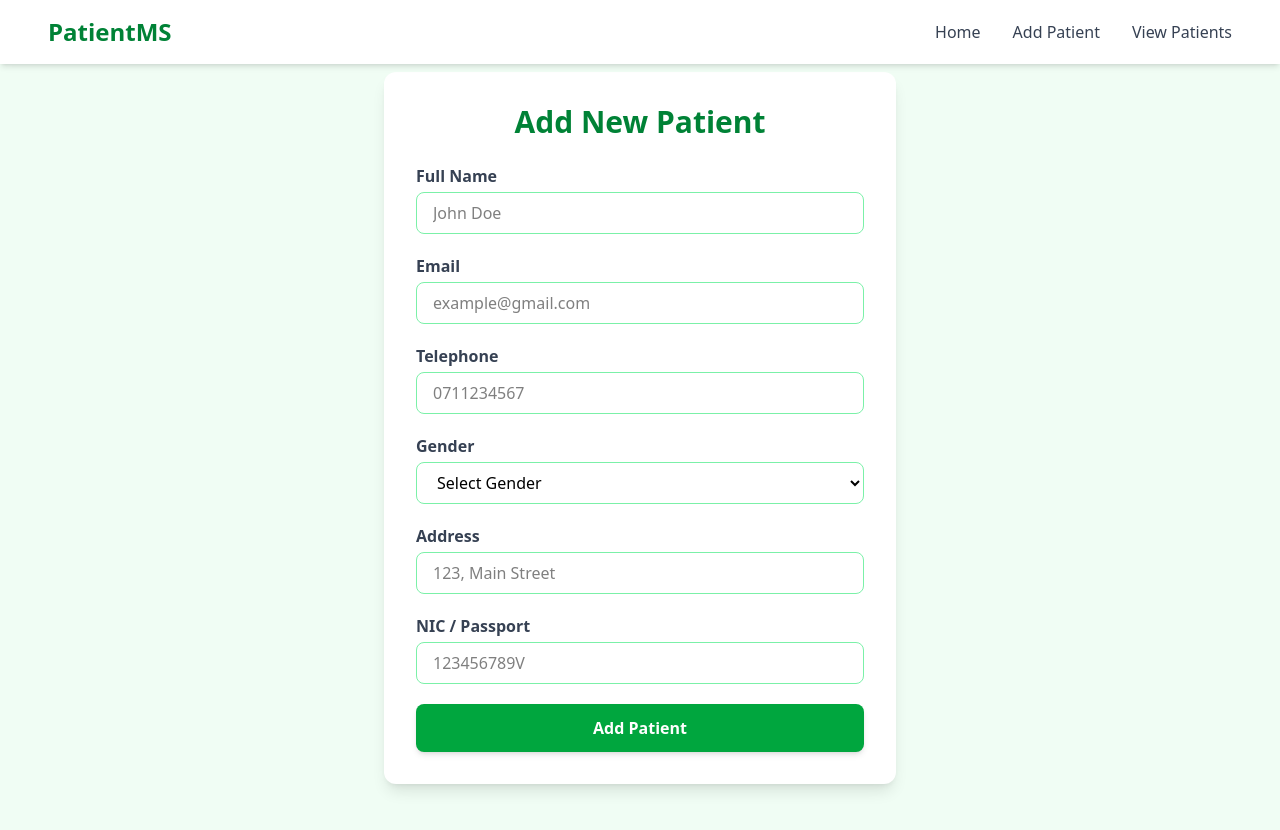
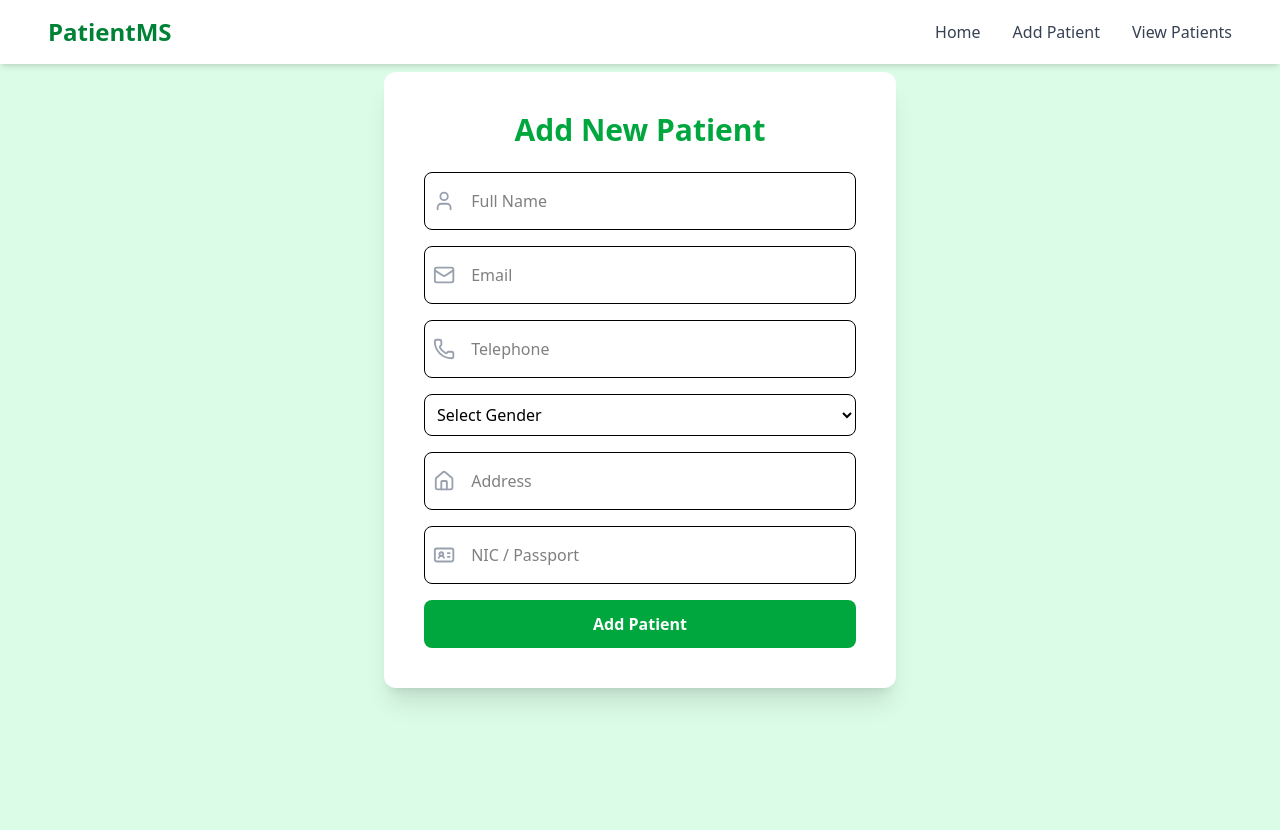
Before and after one commit to Thenujana/-Patient-Management-System-Frontend, a React (Vite) app: page /add-patient in a window 1280 px wide. Shown: the top 830 px of the page. Built offline with nearby package versions, Linux system fonts and the light colour scheme.

Commit message:
search function and hero section changes

```diff
--- a/package.json
+++ b/package.json
@@ -12,6 +12,7 @@
   "dependencies": {
     "@tailwindcss/vite": "^4.1.17",
     "axios": "^1.13.2",
+    "lucide-react": "^0.554.0",
     "react": "^19.2.0",
     "react-dom": "^19.2.0",
     "react-router-dom": "^7.9.6",
--- a/src/components/Navbar.tsx
+++ b/src/components/Navbar.tsx
@@ -81,7 +81,7 @@ const Navbar = () => {
           <Link
             to="/"
             onClick={() => setIsOpen(false)}
-            className="text-gray-700 hover:text-green-700 font-medium transition-colors duration-300"
+            className="text-gray-700 hover:text-green-700 font-medium transition-colors duration-300 "
           >
             Home
           </Link>
--- a/src/pages/AddPatient.tsx
+++ b/src/pages/AddPatient.tsx
@@ -1,41 +1,30 @@
 import React, { useState } from "react";
 import PatientService from "../services/patientService";
 import type { Patient } from "../services/patientService";
+import { User, Mail, Phone, Home, IdCard } from "lucide-react";
 import Navbar from "../components/Navbar";
 
-const AddPatients: React.FC = () => {
+const AddPatients7: React.FC = () => {
   const [patient, setPatient] = useState<Patient>({
-    fullName: "",
-    email: "",
-    telephone: "",
-    gender: "",
-    address: "",
-    nic: "",
+    fullName: "", email: "", telephone: "", gender: "", address: "", nic: "",
   });
-
   const [errors, setErrors] = useState<Partial<Record<keyof Patient, string>>>({});
   const [message, setMessage] = useState<string>("");
 
   const handleChange = (e: React.ChangeEvent<HTMLInputElement | HTMLSelectElement>) => {
     const { name, value } = e.target;
-    setPatient((prev) => ({ ...prev, [name]: value }));
-    setErrors((prev) => ({ ...prev, [name]: "" }));
+    setPatient(prev => ({ ...prev, [name]: value }));
+    setErrors(prev => ({ ...prev, [name]: "" }));
   };
 
   const validate = (): boolean => {
     const newErrors: Partial<Record<keyof Patient, string>> = {};
-
     if (!patient.fullName.trim()) newErrors.fullName = "Full Name is required";
     if (!patient.email.trim()) newErrors.email = "Email is required";
-    else if (!/^[^\s@]+@[^\s@]+\.[^\s@]+$/.test(patient.email))
-      newErrors.email = "Enter a valid email address";
-
+    else if (!/^[^\s@]+@[^\s@]+\.[^\s@]+$/.test(patient.email)) newErrors.email = "Enter a valid email";
     if (!patient.telephone.trim()) newErrors.telephone = "Telephone number is required";
-    else if (!/^\d{10}$/.test(patient.telephone))
-      newErrors.telephone = "Telephone must be exactly 10 digits";
-
+    else if (!/^\d{10}$/.test(patient.telephone)) newErrors.telephone = "Telephone must be 10 digits";
     if (!patient.gender) newErrors.gender = "Please select a gender";
-
     setErrors(newErrors);
     return Object.keys(newErrors).length === 0;
   };
@@ -43,9 +32,7 @@ const AddPatients: React.FC = () => {
   const handleSubmit = (e: React.FormEvent) => {
     e.preventDefault();
     setMessage("");
-
     if (!validate()) return;
-
     PatientService.addPatient(patient)
       .then(() => {
         setMessage("Patient added successfully!");
@@ -54,125 +41,96 @@ const AddPatients: React.FC = () => {
       })
       .catch((err) => {
         console.error(err.response?.data || err.message);
-        setMessage("Failed to add patient. Please check your input.");
+        setMessage("Failed to add patient.");
       });
   };
 
   return (
-    <div className="min-h-screen bg-green-50">
+    <div className="min-h-screen bg-green-100">
       <Navbar />
-      <div className="flex items-center justify-center p-6 mt-12">
-        <div className="w-full max-w-lg bg-white shadow-lg rounded-xl p-8">
-          <h2 className="text-3xl font-bold mb-6 text-green-700 text-center">Add New Patient</h2>
+      <div className="flex justify-center items-center mt-12 p-6">
+        <div className="bg-white shadow-xl rounded-xl p-10 w-full max-w-lg">
+          <h2 className="text-3xl font-bold text-green-600 mb-6 text-center">Add New Patient</h2>
+          {message && <p className={`text-center ${message.includes("successfully") ? "text-green-600" : "text-red-500"} mb-4`}>{message}</p>}
+          <form className="space-y-4" onSubmit={handleSubmit}>
 
-          {message && (
-            <p
-              className={`mb-4 text-center font-medium ${
-                message.includes("successfully") ? "text-green-600" : "text-red-500"
-              }`}
-            >
-              {message}
-            </p>
-          )}
-
-          <form onSubmit={handleSubmit} className="space-y-5">
-
-            <div>
-              <label className="block mb-1 font-semibold text-gray-700">Full Name</label>
+            <div className="flex items-center border rounded-lg p-2">
+              <User className="text-gray-400 mr-2" />
               <input
                 type="text"
                 name="fullName"
                 value={patient.fullName}
                 onChange={handleChange}
-                placeholder="John Doe"
-                className={`w-full border px-4 py-2 rounded-lg focus:outline-none ${
-                  errors.fullName ? "border-red-500 focus:ring-red-400" : "border-green-300 focus:ring-green-400"
-                }`}
+                placeholder="Full Name"
+                className="w-full outline-none px-2 py-2"
               />
-              {errors.fullName && <p className="text-red-500 text-sm mt-1">{errors.fullName}</p>}
             </div>
+            {errors.fullName && <p className="text-red-500 text-sm">{errors.fullName}</p>}
 
-            <div>
-              <label className="block mb-1 font-semibold text-gray-700">Email</label>
+            <div className="flex items-center border rounded-lg p-2">
+              <Mail className="text-gray-400 mr-2" />
               <input
                 type="email"
                 name="email"
                 value={patient.email}
                 onChange={handleChange}
-                placeholder="example@gmail.com"
-                className={`w-full border px-4 py-2 rounded-lg focus:outline-none ${
-                  errors.email ? "border-red-500 focus:ring-red-400" : "border-green-300 focus:ring-green-400"
-                }`}
+                placeholder="Email"
+                className="w-full outline-none px-2 py-2"
               />
-              {errors.email && <p className="text-red-500 text-sm mt-1">{errors.email}</p>}
             </div>
+            {errors.email && <p className="text-red-500 text-sm">{errors.email}</p>}
 
-
-            <div>
-              <label className="block mb-1 font-semibold text-gray-700">Telephone</label>
+            <div className="flex items-center border rounded-lg p-2">
+              <Phone className="text-gray-400 mr-2" />
               <input
                 type="text"
                 name="telephone"
                 value={patient.telephone}
                 onChange={handleChange}
-                maxLength={10}
-                placeholder="0711234567"
-                className={`w-full border px-4 py-2 rounded-lg focus:outline-none ${
-                  errors.telephone ? "border-red-500 focus:ring-red-400" : "border-green-300 focus:ring-green-400"
-                }`}
+                placeholder="Telephone"
+                className="w-full outline-none px-2 py-2"
               />
-              {errors.telephone && <p className="text-red-500 text-sm mt-1">{errors.telephone}</p>}
             </div>
+            {errors.telephone && <p className="text-red-500 text-sm">{errors.telephone}</p>}
 
-
-            <div>
-              <label className="block mb-1 font-semibold text-gray-700">Gender</label>
             <select
               name="gender"
               value={patient.gender}
               onChange={handleChange}
-                className={`w-full border px-4 py-2 rounded-lg focus:outline-none ${
-                  errors.gender ? "border-red-500 focus:ring-red-400" : "border-green-300 focus:ring-green-400"
-                }`}
+              className="w-full border rounded-lg p-2 outline-none"
             >
               <option value="">Select Gender</option>
               <option value="Male">Male</option>
               <option value="Female">Female</option>
               <option value="Other">Other</option>
             </select>
-              {errors.gender && <p className="text-red-500 text-sm mt-1">{errors.gender}</p>}
-            </div>
+            {errors.gender && <p className="text-red-500 text-sm">{errors.gender}</p>}
 
-            <div>
-              <label className="block mb-1 font-semibold text-gray-700">Address</label>
+            <div className="flex items-center border rounded-lg p-2">
+              <Home className="text-gray-400 mr-2" />
               <input
                 type="text"
                 name="address"
                 value={patient.address}
                 onChange={handleChange}
-                placeholder="123, Main Street"
-                className="w-full border border-green-300 px-4 py-2 rounded-lg focus:outline-none focus:ring-2 focus:ring-green-400"
+                placeholder="Address"
+                className="w-full outline-none px-2 py-2"
               />
             </div>
 
-
-            <div>
-              <label className="block mb-1 font-semibold text-gray-700">NIC / Passport</label>
+            <div className="flex items-center border rounded-lg p-2">
+              <IdCard className="text-gray-400 mr-2" />
               <input
                 type="text"
                 name="nic"
                 value={patient.nic}
                 onChange={handleChange}
-                placeholder="123456789V"
-                className="w-full border border-green-300 px-4 py-2 rounded-lg focus:outline-none focus:ring-2 focus:ring-green-400"
+                placeholder="NIC / Passport"
+                className="w-full outline-none px-2 py-2"
               />
             </div>
 
-
-            <button
-              type="submit"
-              className="w-full bg-green-600 hover:bg-green-700 text-white font-bold py-3 rounded-lg transition-all shadow-md hover:shadow-lg"
-            >
+            <button type="submit" className="w-full py-3 bg-green-600 hover:bg-green-800 text-white font-bold rounded-lg transition">
               Add Patient
             </button>
           </form>
@@ -182,4 +140,4 @@ const AddPatients: React.FC = () => {
   );
 };
 
-export default AddPatients;
+export default AddPatients7;
--- a/src/pages/Patients.tsx
+++ b/src/pages/Patients.tsx
@@ -4,12 +4,14 @@ import PatientService from "../services/patientService";
 
 import Swal from "sweetalert2";
 import Navbar from "../components/Navbar";
+import Search from "../components/Search";
 
 const Patients: React.FC = () => {
   const [patients, setPatients] = useState<Patient[]>([]);
   const [loading, setLoading] = useState(true);
   const [editingId, setEditingId] = useState<number | null>(null);
   const [editedPatient, setEditedPatient] = useState<Patient | null>(null);
+  const [searchQuery, setSearchQuery] = useState("");
 
   useEffect(() => fetchPatients(), []);
 
@@ -68,10 +70,29 @@ const Patients: React.FC = () => {
     });
   };
 
+
+  const highlightMatch = (text: string) => {
+    if (!searchQuery.trim()) return text;
+
+    const regex = new RegExp(`(${searchQuery})`, "gi");
+    return text.replace(
+      regex,
+      (match) => `<span class="bg-yellow-300 font-semibold rounded px-1">${match}</span>`
+    );
+  };
+
+//filtering by query
+  const filteredPatients = patients.filter((p) =>
+    p.fullName.toLowerCase().includes(searchQuery.toLowerCase()) ||
+    p.email.toLowerCase().includes(searchQuery.toLowerCase())
+  );
+
+
   const renderCell = (field: keyof Patient, patient: Patient) => {
     const isEditing = editingId === patient.id;
-    return isEditing ? (
-      field === "gender" ? (
+
+    if (isEditing) {
+      return field === "gender" ? (
         <select
           name="gender"
           value={editedPatient?.gender || ""}
@@ -90,10 +111,22 @@ const Patients: React.FC = () => {
           onChange={handleChange}
           className="border px-2 py-1 rounded w-full"
         />
-      )
-    ) : (
-      patient[field] || "-"
       );
+    }
+
+    const value = patient[field];
+
+    if (typeof value === "string") {
+      return (
+        <span
+          dangerouslySetInnerHTML={{
+            __html: highlightMatch(value),
+          }}
+        />
+      );
+    }
+
+    return value;
   };
 
   if (loading) return <p className="text-center text-green-600 mt-10">Loading...</p>;
@@ -101,14 +134,20 @@ const Patients: React.FC = () => {
   return (
     <div className="min-h-screen bg-green-50 p-6 mt-8">
       <Navbar />
+
+
+      <Search searchQuery={searchQuery} setSearchQuery={setSearchQuery} />
+
       <div className="max-w-7xl mx-auto bg-white shadow-lg rounded-xl p-6">
-        <h1 className="text-3xl font-bold text-green-700 mb-6 text-center">Patients List</h1>
+        <h1 className="text-3xl font-bold text-green-700 mb-6 text-center">
+          Patients List
+        </h1>
 
         <div className="overflow-x-auto">
           <table className="min-w-full table-auto border-collapse shadow-sm rounded-lg overflow-hidden">
             <thead className="bg-green-600 text-white">
               <tr>
-                <th className="px-4 py-2">ID</th>
+                {/* <th className="px-4 py-2">ID</th> */}
                 <th className="px-4 py-2">Full Name</th>
                 <th className="px-4 py-2">Email</th>
                 <th className="px-4 py-2">Telephone</th>
@@ -118,18 +157,22 @@ const Patients: React.FC = () => {
                 <th className="px-4 py-2">Actions</th>
               </tr>
             </thead>
+
             <tbody>
-              {patients.map((p) => {
+              {filteredPatients.length > 0 ? (
+                filteredPatients.map((p) => {
                   const isEditing = editingId === p.id;
+
                   return (
                     <tr key={p.id} className="border-b hover:bg-green-50 transition">
-                    <td className="px-4 py-2">{p.id}</td>
+                      {/* <td className="px-4 py-2">{p.id}</td> */}
                       <td className="px-4 py-2">{renderCell("fullName", p)}</td>
                       <td className="px-4 py-2">{renderCell("email", p)}</td>
                       <td className="px-4 py-2">{renderCell("telephone", p)}</td>
                       <td className="px-4 py-2">{renderCell("gender", p)}</td>
                       <td className="px-4 py-2">{renderCell("address", p)}</td>
                       <td className="px-4 py-2">{renderCell("nic", p)}</td>
+
                       <td className="px-4 py-2 flex gap-2">
                         {isEditing ? (
                           <>
@@ -165,7 +208,14 @@ const Patients: React.FC = () => {
                       </td>
                     </tr>
                   );
-              })}
+                })
+              ) : (
+                <tr>
+                  <td colSpan={8} className="text-center p-4 text-gray-500">
+                    No patients found for this search.
+                  </td>
+                </tr>
+              )}
             </tbody>
           </table>
         </div>
```
Also changed, not shown: src/components/Search.tsx (+24 -0 lines), src/pages/Home.tsx (+10 -16 lines), 2 other files (tests, documents, lock files or other folders). Lines whose indentation alone changed are shown as unchanged.
